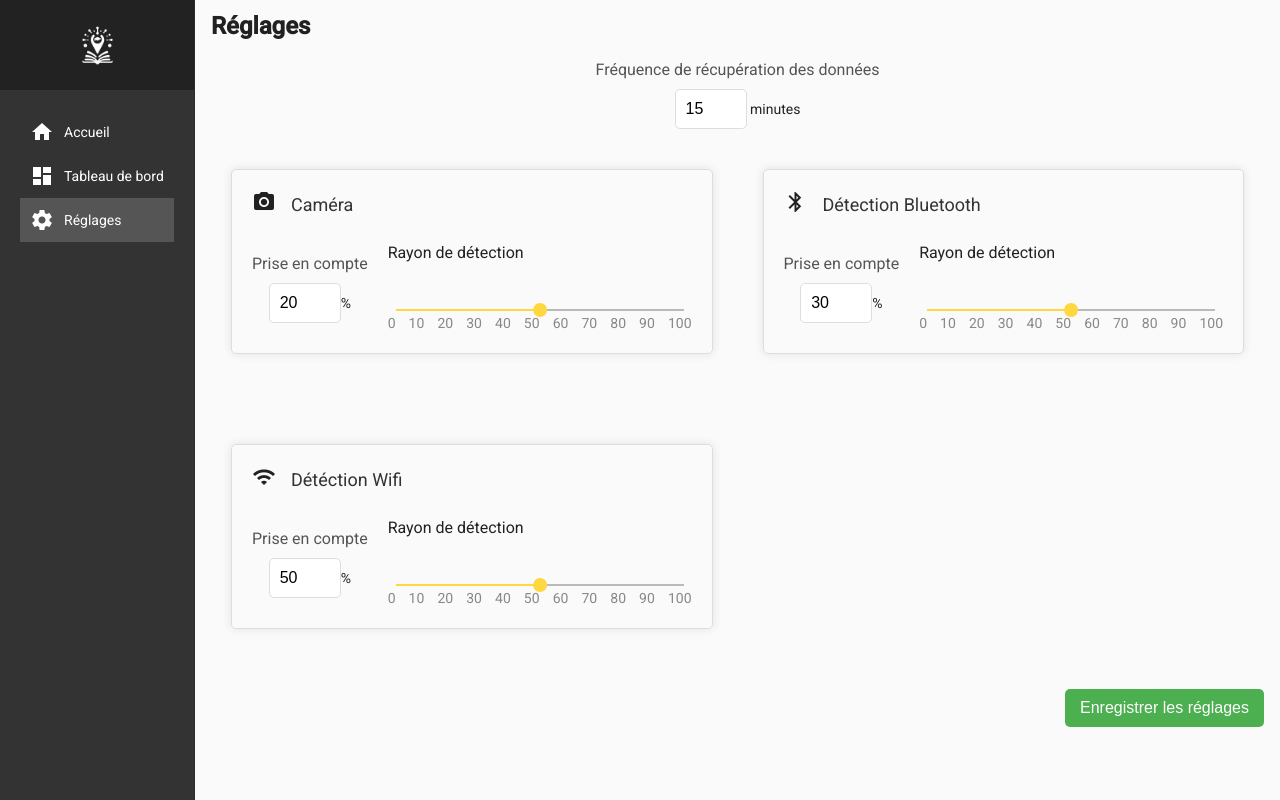
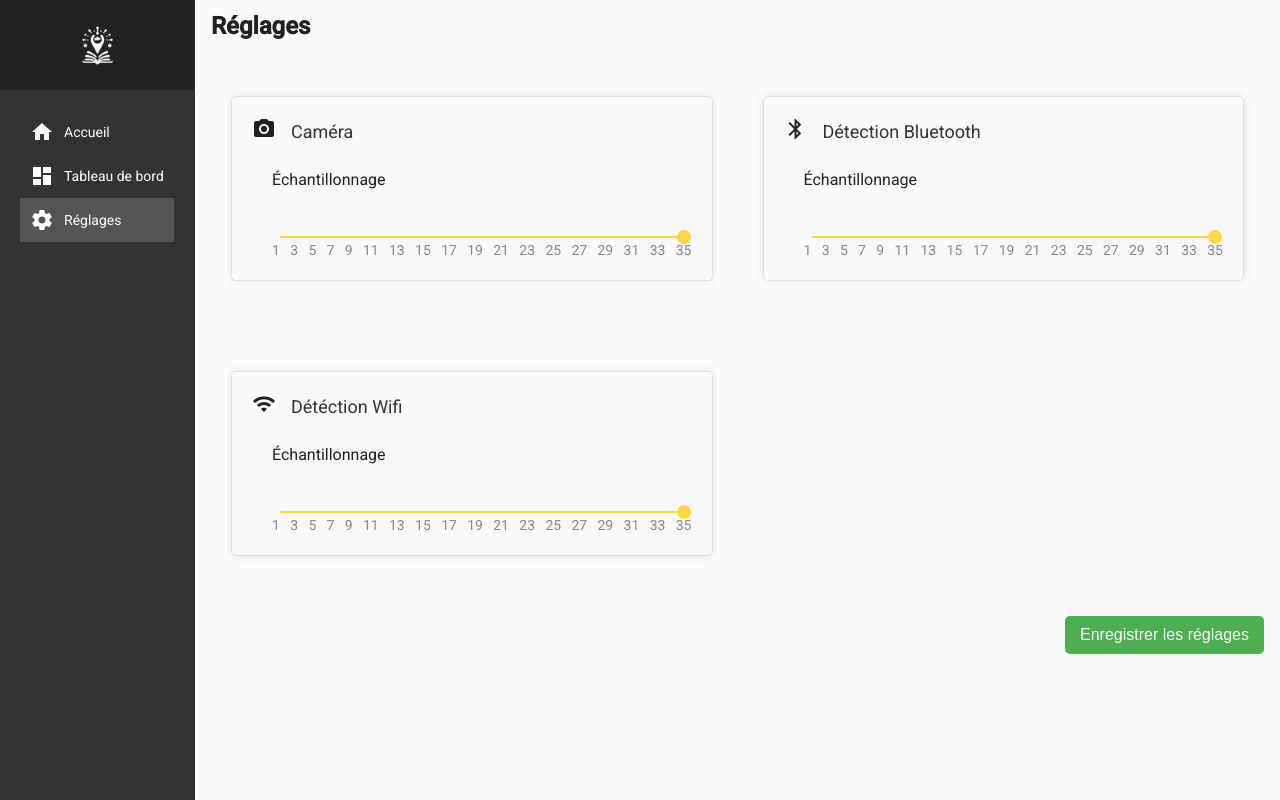
Before and after one commit to EnzoDaval/ConceptCPS, an Angular app in the folder Interface/InterfaceCPS/: page /settings in a window 1280 px wide. Built offline with nearby package versions, Linux system fonts and the light colour scheme.

Commit message:
changes for configs

```diff
--- a/Interface/InterfaceCPS/package.json
+++ b/Interface/InterfaceCPS/package.json
@@ -22,6 +22,7 @@
     "@angular/router": "~13.3.0",
     "chart.js": "^4.4.1",
     "file-saver": "^2.0.5",
+    "fs": "^0.0.1-security",
     "rxjs": "~7.5.0",
     "tslib": "^2.3.0",
     "zone.js": "~0.11.4"
--- a/Interface/InterfaceCPS/src/app/pages/settings-page/settings-page.component.html
+++ b/Interface/InterfaceCPS/src/app/pages/settings-page/settings-page.component.html
@@ -3,14 +3,14 @@
   Réglages
 </div>
 <div class="settings-container">
-  <div class="frequency-label">
+  <!--<div class="frequency-label">
     <h3>Fréquence de récupération des données</h3>
     <input type="number" [(ngModel)]="fetchFrequency" min="1" /> minutes
-  </div>
+  </div>-->
   <div class="settings-card">
-  <app-setting icon="camera_alt" title="Caméra" [percentage]="settings['camera'].percentage" [sliderValue]="settings['camera'].sliderValue" (sliderChange)="onSliderChange('camera', $event)" (percentageChange)="onPercentageChange('camera', $event)"></app-setting>
-  <app-setting icon="bluetooth" title="Détection Bluetooth" [percentage]="settings['bluetooth'].percentage" [sliderValue]="settings['bluetooth'].sliderValue" (sliderChange)="onSliderChange('bluetooth', $event)" (percentageChange)="onPercentageChange('bluetooth', $event)"></app-setting>
-  <app-setting icon="wifi" title="Détéction Wifi" [percentage]="settings['wifi'].percentage" [sliderValue]="settings['wifi'].sliderValue" (sliderChange)="onSliderChange('wifi', $event)" (percentageChange)="onPercentageChange('wifi', $event)"></app-setting>
+  <app-setting icon="camera_alt" title="Caméra" [sliderValue]="settings['camera'].sliderValue" (sliderChange)="onSliderChange('camera', $event)"></app-setting>
+  <app-setting icon="bluetooth" title="Détection Bluetooth" [sliderValue]="settings['bluetooth'].sliderValue" (sliderChange)="onSliderChange('bluetooth', $event)"></app-setting>
+  <app-setting icon="wifi" title="Détéction Wifi" [sliderValue]="settings['wifi'].sliderValue" (sliderChange)="onSliderChange('wifi', $event)"></app-setting>
   </div>
   </div>
   <button (click)="generateJsonFile()">Enregistrer les réglages</button>
--- a/Interface/InterfaceCPS/src/app/pages/settings-page/settings-page.component.ts
+++ b/Interface/InterfaceCPS/src/app/pages/settings-page/settings-page.component.ts
@@ -1,15 +1,18 @@
 import {Component, Input, OnInit} from '@angular/core';
 import * as saveAs from 'file-saver';
+import { writeFile } from 'fs';
+import { resolve } from 'path';
+import {HttpClient} from "@angular/common/http";
 
 interface SettingsData {
-  fetchFrequency: number;
-  camera: SettingData;
-  bluetooth: SettingData;
-  wifi: SettingData;
+  //fetchFrequency: number;
+  camera: number;
+  bluetooth:  number;
+  wifi: number;
 }
 
 interface SettingData {
-  percentage: number;
+  //percentage: number;
   sliderValue: number;
 }
 
@@ -19,13 +22,13 @@ interface SettingData {
   styleUrls: ['./settings-page.component.css']
 })
 export class SettingsPageComponent implements OnInit {
-  fetchFrequency: number = 15;
+  //fetchFrequency: number = 15;
   settings: { [key: string]: SettingData } = {
-    camera: { percentage: 20, sliderValue: 50 },
-    bluetooth: { percentage: 30, sliderValue: 50 },
-    wifi: { percentage: 50, sliderValue: 50 }
+    camera: { sliderValue: 50 },
+    bluetooth: { sliderValue: 50 },
+    wifi: { sliderValue: 50 }
   };
-  constructor() { }
+  constructor(private http: HttpClient) { }
 
   ngOnInit(): void {
   }
@@ -35,32 +38,30 @@ export class SettingsPageComponent implements OnInit {
   }
 
   onPercentageChange(setting: string, value: number) {
-    this.settings[setting].percentage = value;
+    //this.settings[setting].percentage = value;
   }
   generateJsonFile() {
-    if (this.getSumOfPercentages() !== 100) {
-      alert('La somme des pourcentages doit être égal à 100');
-      return;
-    }
-
     const settingsData: SettingsData = {
-      fetchFrequency: this.fetchFrequency,
-      camera: { percentage: this.settings['camera'].percentage, sliderValue: this.settings['camera'].sliderValue },
-      bluetooth: { percentage: this.settings['bluetooth'].percentage, sliderValue: this.settings['bluetooth'].sliderValue },
-      wifi: { percentage: this.settings['wifi'].percentage, sliderValue: this.settings['wifi'].sliderValue },
+      camera: this.settings['camera'].sliderValue,
+      bluetooth: this.settings['bluetooth'].sliderValue,
+      wifi: this.settings['wifi'].sliderValue,
     };
 
-    const jsonContent = JSON.stringify(settingsData, null, 2);
-    console.log(jsonContent);
-
-    const blob = new Blob([jsonContent], { type: 'application/json' });
-    saveAs(blob, 'settings.json');
+    this.http.post('http://127.0.0.1:5000/configs', settingsData).subscribe(
+      (response) => {
+        console.log('Settings updated successfully on the server:', response);
+      },
+      (error) => {
+        console.error('Error updating settings on the server:', error);
+      }
+    );
   }
 
   private getSumOfPercentages(): number {
-    return Object.values(this.settings).reduce(
-      (sum, setting) => sum + setting.percentage,
-      0
-    );
+    //return Object.values(this.settings).reduce(
+      //(sum, setting) => sum + setting.percentage,
+      //0
+    //);
+    return 0;
   }
 }
--- a/Interface/InterfaceCPS/src/app/shared/components/setting/setting.component.html
+++ b/Interface/InterfaceCPS/src/app/shared/components/setting/setting.component.html
@@ -8,16 +8,16 @@
   </div>
   </div>
   <div class="both-settings-container">
-  <div class="percentage-label">
+  <!--<div class="percentage-label">
     <h3>Prise en compte</h3>
     <input type="number" [(ngModel)]="percentage" min="0" max="100" (ngModelChange)="onPercentageChange($event)"/>%
-  </div>
+  </div>-->
   <div class="slider-container">
-    <h3>Rayon de détection</h3>
+    <h3>Échantillonnage</h3>
     <mat-slider
       [(ngModel)]="sliderValue"
-      min="0"
-      max="100"
+      min="1"
+      max="35"
       [step]="tickInterval"
       [tickInterval]="tickInterval"
       (change)="onSliderChange($event)"
--- a/Interface/InterfaceCPS/src/app/shared/components/setting/setting.component.ts
+++ b/Interface/InterfaceCPS/src/app/shared/components/setting/setting.component.ts
@@ -9,13 +9,13 @@ export class SettingComponent {
   @Input() icon: string = 'settings';
   @Input() title: string = 'Setting Title';
   @Input() percentage: number = 50;
-  @Input() sliderValue: number = 50;
+  @Input() sliderValue: number = 15;
 
   @Output() sliderChange: EventEmitter<number> = new EventEmitter<number>();
   @Output() percentageChange: EventEmitter<number> = new EventEmitter<number>();
 
-  tickInterval: number = 10;
-  tickLabels: string[] = Array.from({ length: 11 }, (_, i) => (i * 10).toString());
+  tickInterval: number = 1;
+  tickLabels: string[] = Array.from({ length: 18 }, (_, i) => (i * 2 + 1).toString());
 
   onSliderChange(event: any) {
     this.sliderValue = event.value;
```
Also changed, not shown: 1 other file (tests, documents, lock files or other folders).
